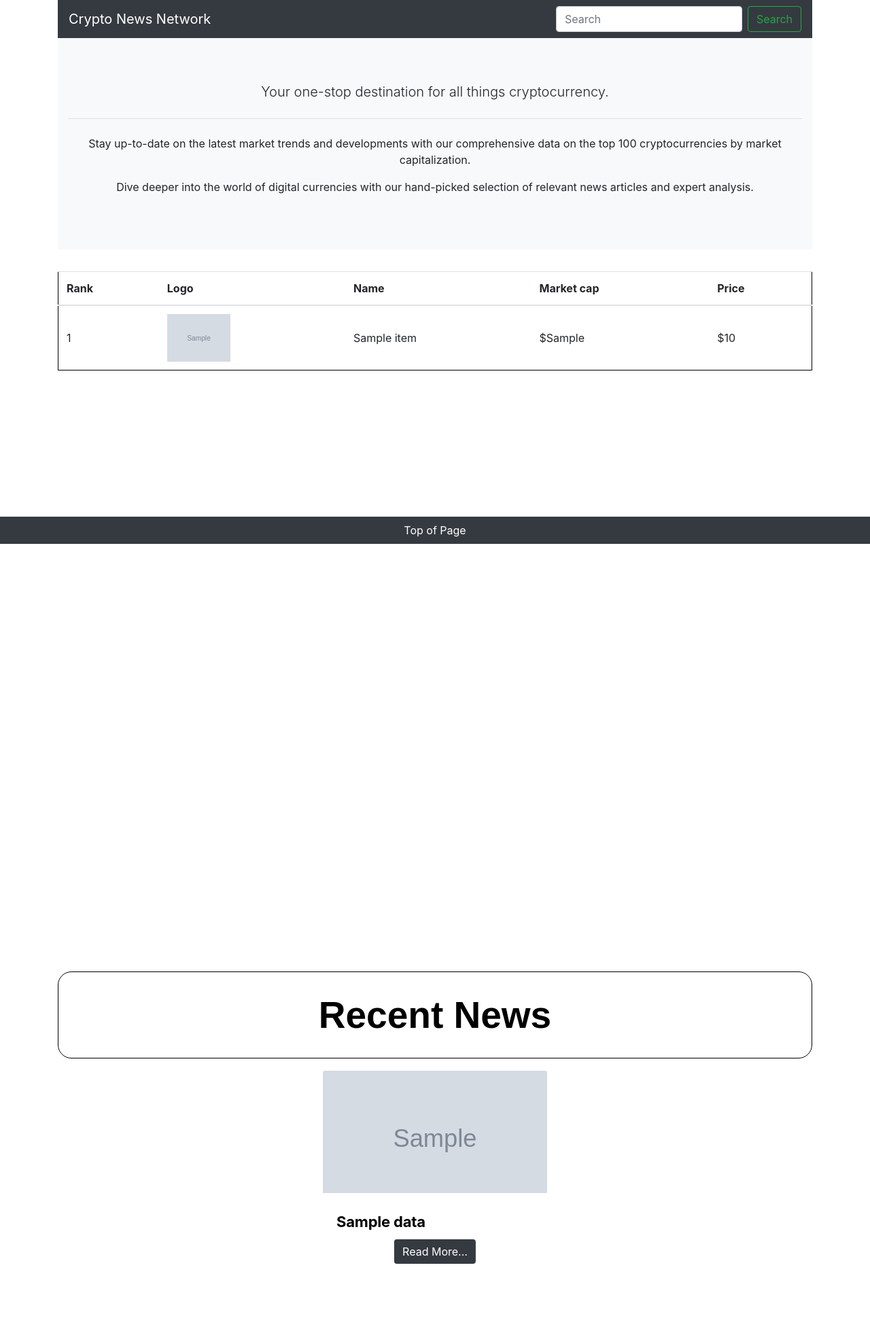
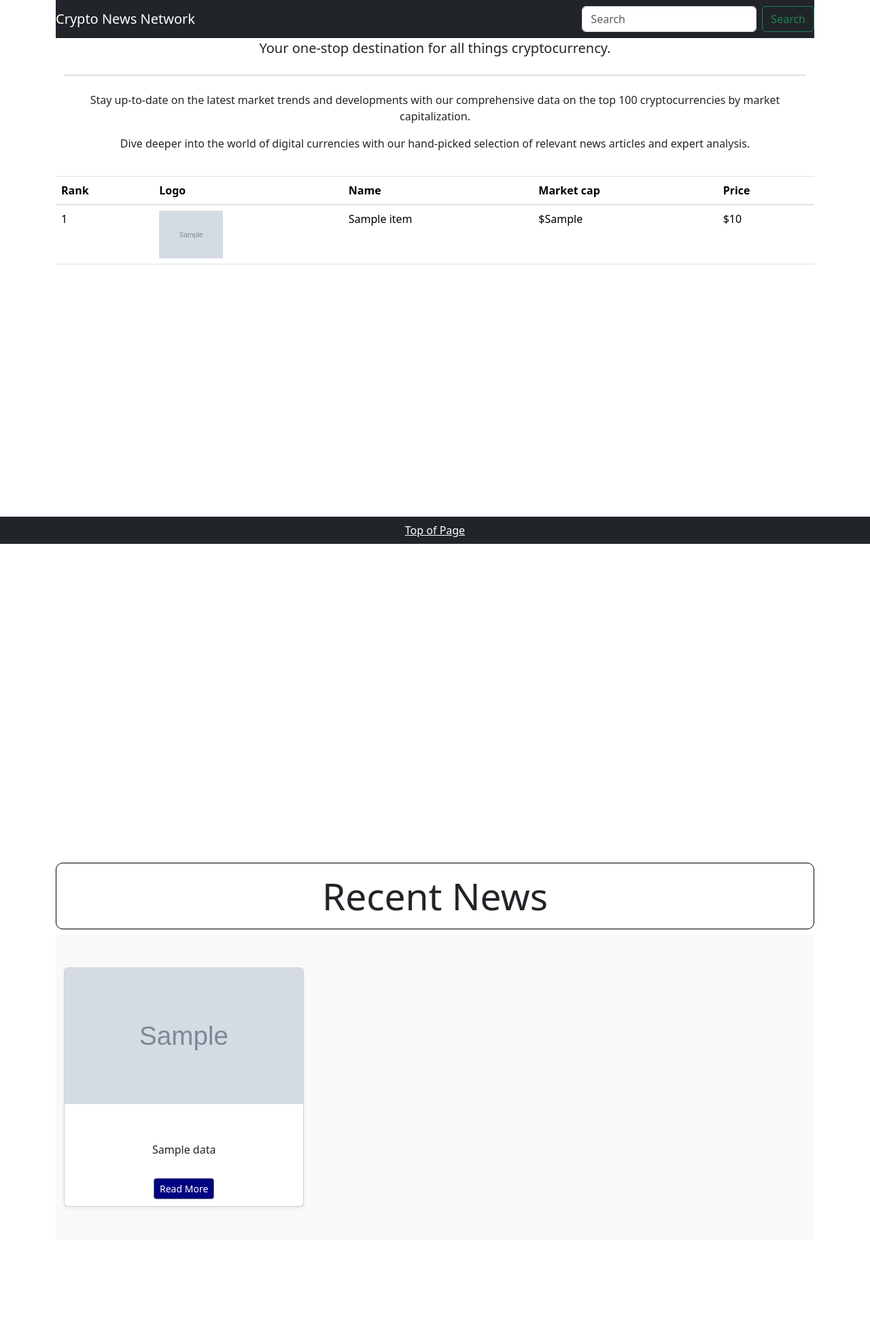
Before and after one commit to abdulmls2/Crypto-Insight, a Django app: page / in a window 1280 px wide. Shown: the whole page at 68% size. After the commit the page ends 1778 px from the top, so only its background shows below. Run offline with Django 3.2, Linux system fonts and the light colour scheme; tables that the repository leaves empty hold one stand-in row (values such as "Sample post"); grey boxes marked "Sample" are stand-in pictures; a database or web service that is not in the repository returns one stand-in record (values such as "Sample title"); data that the repository does not hold is empty; some libraries are stand-ins or nearby versions.

Commit message:
front update

```diff
--- a/positions/templates/positions/main.html
+++ b/positions/templates/positions/main.html
@@ -13,148 +13,111 @@ main page
 }
 
 .table {
-border: 1px solid black;
+    margin-top: 20px;
 }
+
         .recentNews {
     background-color: rgb(20, 117, 175)
 }
 .recentNews .news-title {
     text-align:center;
-    padding-top:30px;
-    padding-bottom:30px;
-    font-family: 'nimbus-sans-condensed', sans-serif;
+    padding-top:15px;
+    padding-bottom:15px;
     font-size:55px;
-    font-weight:bold;
-    color: black;
-    border: 1px solid black;
-    border-radius: 20px;
+    border: 0.5px solid black;
+    border-radius: 10px;
     margin-top: 40px;
 }
-.recentNews .row {
+
+<!--hhhhhhhhhhh-->
+
+ .bd-placeholder-img {
+        font-size: 1.125rem;
+        text-anchor: middle;
+        -webkit-user-select: none;
+        -moz-user-select: none;
+        user-select: none;
+      }
+
+      @media (min-width: 768px) {
+        .bd-placeholder-img-lg {
+          font-size: 3.5rem;
+        }
+      }
+
+      .b-example-divider {
+        height: 3rem;
+        background-color: rgba(0, 0, 0, .1);
+        border: solid rgba(0, 0, 0, .15);
+        border-width: 1px 0;
+        box-shadow: inset 0 .5em 1.5em rgba(0, 0, 0, .1), inset 0 .125em .5em rgba(0, 0, 0, .15);
+      }
+
+      .b-example-vr {
+        flex-shrink: 0;
+        width: 1.5rem;
+        height: 100vh;
+      }
+
+      .bi {
+        vertical-align: -.125em;
+        fill: currentColor;
+      }
+
+      .nav-scroller {
+        position: relative;
+        z-index: 2;
+        height: 2.75rem;
+        overflow-y: hidden;
+      }
+
+      .nav-scroller .nav {
         display: flex;
-    flex-wrap: wrap;
+        flex-wrap: nowrap;
+        padding-bottom: 1rem;
+        margin-top: -1px;
+        overflow-x: auto;
+        text-align: center;
+        white-space: nowrap;
+        -webkit-overflow-scrolling: touch;
+      }
+
+      .card {
+        height:100%;
+      }
+
+.btn-group {
+  position: absolute;
+  bottom: 0;
+  left: 25;
+
+}
+
+.card-body {
+background-color:;
+height:150px;
+  position: relative;
+  display: flex;
+  flex-direction: column;
   justify-content: center;
-    margin-bottom: 30px;
+  align-items: center;
+  text-align: center;
 }
-.recentNews .ct-blog {
-    margin-bottom: 50px;
+
+.card-body:hover {
+    background-color:aliceblue;
 }
-.ct-blog .inner {
-    background-color: #FFF;
-    padding: 10px;
-    transition: all 0.2s ease-in-out 0s;
-    cursor: pointer;
-    height: 100%;
-}
-<!--.ct-blog .inner:hover {-->
-<!--    background-color: gray;-->
-<!--}-->
-
-<!--.ct-blog .inner, .ct-blog .inner .btn {-->
-<!--    background-color: gray;-->
-<!--}-->
 
 
-
-.ct-blog .fauxcrop {
-    height: 180px;
-    overflow: hidden;
-}
-.ct-blog .fauxcrop img {
-    width: 100%;
-}
-.ct-blog-content {
-    display: table;
-    padding: 30px 0 28px;
-}
-.ct-blog-content .ct-blog-date {
-    border-right: 1px solid #95A5A6;
-    display: table-cell;
-    font-family: "Lato", sans-serif;
-    padding: 0px 18px 0px 15px;
-    text-align: center;
-}
-.ct-blog-content .ct-blog-date span {
-    font-size: 16px;
-    color: rgb(20, 117, 175);
-    font-weight: 700;
-    display: block;
-    line-height: 1;
-}
-.ct-blog-content .ct-blog-date strong {
-    font-size: 25px;
-    color: rgb(20, 117, 175);
-}
-.ct-blog-content .ct-blog-header {
-    color: #000;
-    display: table-cell;
-    font-size: 22px;
-    font-weight: 700;
-    letter-spacing: -0.2px;
-    line-height: 1.1;
-    padding: 0 20px;
-    vertical-align: top;
-}
-.btn-news {
-    color: #333;
-    font-size: 14px;
-    font-weight: bold;
-    padding-bottom: 30px;
-    text-align: center;
-}
-.btn-news.btn-contests a {
-    color: #fff;
-    font-family: 'nimbus-sans-condensed', sans-serif;
-    font-size: 24px;
-    transition: all 0.2s ease-in-out 0s;
-}
-<!--.btn-news.btn-contests a:hover {-->
-<!--    color: #000;-->
-<!--}-->
-
-<!--.ct-blog-content {-->
-<!--   position: relative;-->
-<!--}-->
-
-<!--.btn {-->
-<!--   position: absolute;-->
-<!--   bottom: -10px;-->
-<!--   left: 50%;-->
-<!--   transform: translate(-50%, 50%);-->
-<!--   margin: 0;-->
-<!--}-->
-
-
-.ct-blog-header {
+.btn-group-vertical>.btn, .btn-group>.btn {
     position: relative;
-   display: block;
-   width: 100%;
-   word-wrap: break-word;
-   overflow: hidden;
+    flex: 1 1 auto;
+    bottom: 10px;
+    right: 50%;
+    background-color:rgb(2,3,129);
+    color:white;
 }
 
-<!--.btn {-->
-<!--   position: absolute;-->
-<!--   bottom: 10px;-->
-<!--   right: 45px;-->
-<!--}-->
-
-.newsbtn {
-   position: absolute;
-   bottom: 21px;
-   right: 50%;
-   transform: translate(50%, 50%);
-   margin-bottom:10px;
-}
-
-.block {
-    padding-bottom: 25px;
-}
-
-.down .newsbtn {
-  border: none;
-  display: block;
-}
 
 
 
@@ -169,7 +132,7 @@ border: 1px solid black;
 
 </nav>
 
-<div class="jumbotron jumbotron-fluid text-center bg-light">
+<div class="text-center">
     <div class="container">
         <p class="lead">Your one-stop destination for all things cryptocurrency.</p>
         <hr class="my-4">
@@ -181,7 +144,7 @@ border: 1px solid black;
 </div>
 
 <div style="height: 990px; overflow-y: scroll; background-color:white; color:white;">
-    <table class="table" style="height: 50px; overflow-y: scroll;">
+<table class="table table-hover">
   <thead>
     <tr>
       <th scope='col'>Rank</th>
@@ -195,11 +158,11 @@ border: 1px solid black;
   {% if data %}
   {% for obj in data %}
     <tr>
-            <td class="align-middle">{{obj.market_cap_rank}}</td>
+        <td>{{obj.market_cap_rank}}</td>
         <td><img src={{obj.image}} height='70'></td>
-            <td class="align-middle">{{obj.name}}</td>
-            <td class="align-middle">${{ obj.market_cap }}</td>
-            <td class="align-middle">${{obj.current_price}}</td>
+        <td>{{obj.name}}</td>
+        <td>${{ obj.market_cap }}</td>
+        <td >${{obj.current_price}}</td>
     </tr>
   {% endfor %}
   {% else %}
@@ -207,55 +170,37 @@ border: 1px solid black;
   {% endif %}
   </tbody>
 </table>
-
 </div>
-
-
-<!--<div class="container">-->
-<!--    <div class="row mt-5">-->
-<!--        {% for news in newses %}-->
-<!--        <div class="col-sm">-->
-<!--            <div class="card mx-auto mt-3" style="width: 18rem; border:2px solid black;">-->
-<!--                <img class="card-img-top" src="{{ news.imageurl }}" alt="{{ news.source }}" style="max-height:200px">-->
-<!--                <div class="card-body" >-->
-<!--                    <h5 class="card-title">{{ news.title }}</h5>-->
-<!--                    <p class="card-text">{{ news.body|truncatechars:'120' }}</p>-->
-<!--                    <a href="{{ news.url }}" class="btn btn-secondary">Read More...</a>-->
-<!--                </div>-->
-<!--            </div>-->
-<!--        </div>-->
-<!--        {% endfor %}-->
-<!--    </div>-->
-<!--</div>-->
-
 
 <section class="recentNews">
     <div class="newscontainer">
         <h2 class="news-title">Recent News</h2>
-        <div class="row">
+    </div>
+</section>
+
+<main>
+  <div class="album py-5 bg-light">
+    <div class="container">
+      <div class="row row-cols-1 row-cols-sm-2 row-cols-md-3 g-3">
           {% for news in newses %}
-            <div class="ct-blog col-sm-6 col-md-4 block">
-                <div class="inner">
-                    <div class="fauxcrop">
-                        <img class="card-img-top" src="{{ news.imageurl }}" alt="{{ news.source }}"
-                             style="max-height:200px">
-                    </div>
-                    <div class="ct-blog-content">
-                        <div class="down">
-                            <h3 class="ct-blog-header ">
-                                {{ news.title|truncatechars:'' }}
-                            </h3>
-                            <a href="{{ news.url }}" class="btn btn-dark newsbtn">Read More...</a>
-                        </div>
-
+        <div class="col">
+          <div class="card shadow-sm">
+              <img width="100%" height="225" class="card-img-top" src="{{ news.imageurl }}" alt="{{ news.source }}" style="max-height:200px">
+            <div class="card-body">
+              <p class="card-text">{{ news.title|truncatechars:'' }}</p>
+              <div class="d-flex justify-content-between align-items-center">
+                <div class="btn-group">
+                    <a href="{{ news.url }}" class="btn btn-sm btn-outline-secondary">Read More</a>
                 </div>
               </div>
-
+            </div>
+          </div>
         </div>
           {% endfor %}
       </div>
     </div>
-</section>
+  </div>
+</main>
 
 
 {% endblock content %}
--- a/templates/base.html
+++ b/templates/base.html
@@ -7,6 +7,14 @@
 
     <!-- Bootstrap CSS -->
     <link rel="stylesheet" href="https://stackpath.bootstrapcdn.com/bootstrap/4.3.1/css/bootstrap.min.css" integrity="sha384-ggOyR0iXCbMQv3Xipma34MD+dH/1fQ784/j6cY/iJTQUOhcWr7x9JvoRxT2MZw1T" crossorigin="anonymous">
+
+       <link rel="canonical" href="https://getbootstrap.com/docs/5.3/examples/album/">
+<link href="https://cdn.jsdelivr.net/npm/bootstrap@5.3.0-alpha1/dist/css/bootstrap.min.css" rel="stylesheet" integrity="sha384-GLhlTQ8iRABdZLl6O3oVMWSktQOp6b7In1Zl3/Jr59b6EGGoI1aFkw7cmDA6j6gD" crossorigin="anonymous">
+
+
+
+
+<link href="../assets/dist/css/bootstrap.min.css" rel="stylesheet">
 
     <title>Crypto App | {% block title %} {% endblock title %}</title>
     <style>
```
Also changed, not shown: positions/templates/positions/index.html (added, +113 -0 lines). Lines whose indentation alone changed are shown as unchanged.
